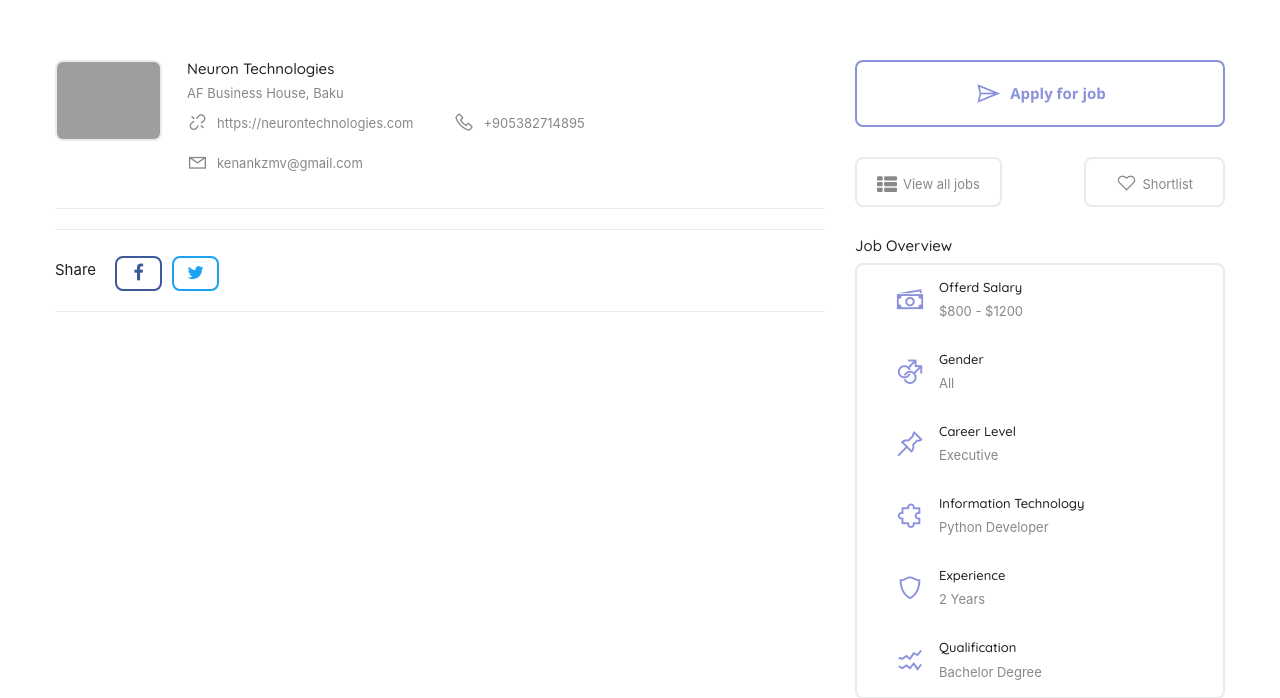
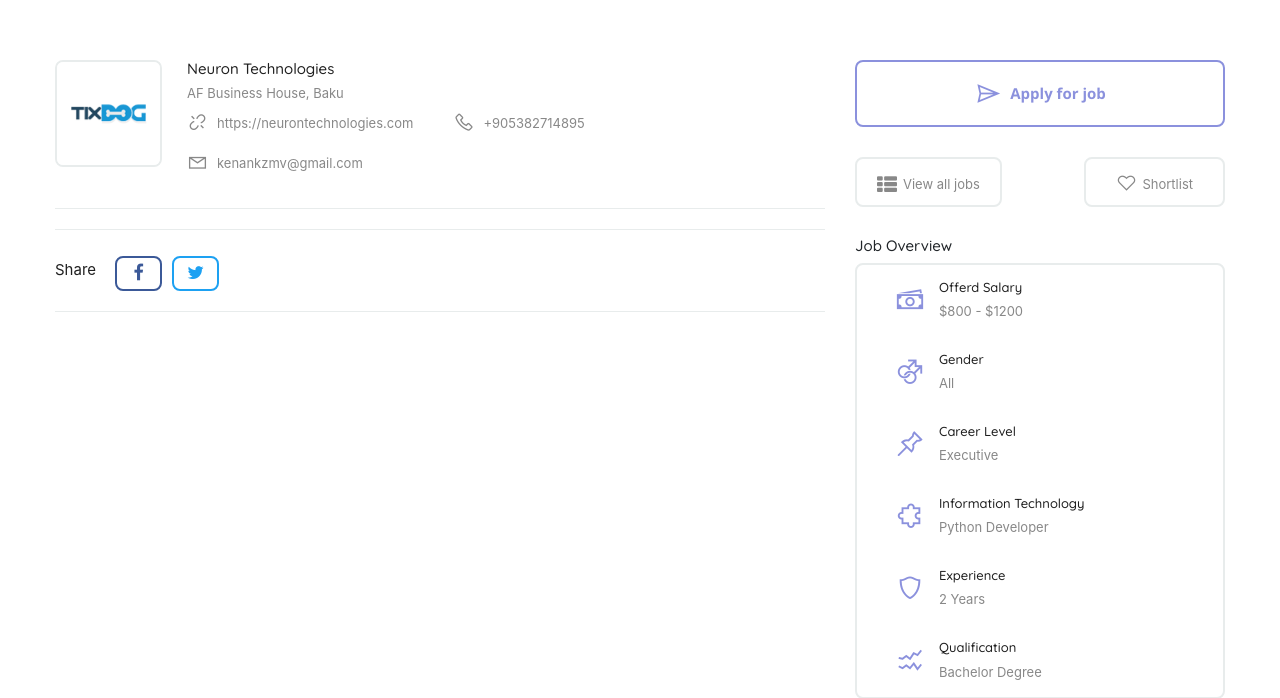
Before and after one commit to Kenan7/bakujobs, a Django app: a page that uses bakujobs/templates/bakujobs/job_detail.html in a window 1280 px wide. Shown: the part 445-1143 px from the top of the page. Run offline with Django 3.2, Linux system fonts and the light colour scheme; data comes from the database, SQL or seed files in the repository; both versions use the stored data as it was after the commit; some libraries are stand-ins or nearby versions; grey boxes are pictures that could not be loaded.

Commit message:
small fix

```diff
--- a/bakujobs/admin.py
+++ b/bakujobs/admin.py
@@ -30,6 +30,7 @@
           }
          )
     ]
+    list_filter = ('job_type', 'created_at')
 
 admin.site.register(Job, JobAdmin)
 admin.site.register(Category)
--- a/bakujobs/templates/bakujobs/job_detail.html
+++ b/bakujobs/templates/bakujobs/job_detail.html
@@ -29,7 +29,7 @@
 				 		<div class="job-single-sec">
 				 			<div class="job-single-head">
                                 {% load static %}
-				 				<div class="job-thumb"> <img src="{% static 'img/sjs.png' %}" alt=""> </div>
+				 				<div class="job-thumb"> <img src="{% static 'img/sj.png' %}" alt=""> </div>
 				 				<div class="job-head-info">
 				 					<h4>{{ job.company_name }}</h4>
 				 					<span>{{ job.location }}</span>
--- a/bakujobs/views.py
+++ b/bakujobs/views.py
@@ -24,7 +24,6 @@
 class CreateJob(CreateView):
     form_class = CreateJob
     template_name = 'bakujobs/job_create.html'
-    success_url = ''
 
     def form_valid(self, form):
         instance = form.save(commit=False)
```
Also changed, not shown: db.sqlite3, 1 other file.
